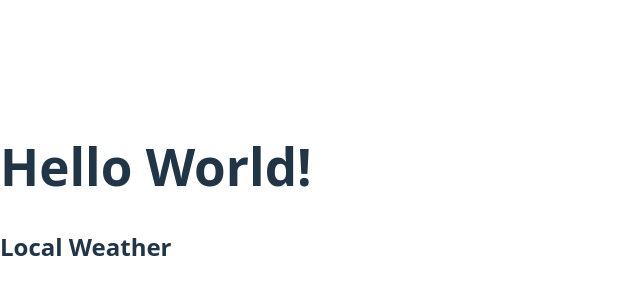
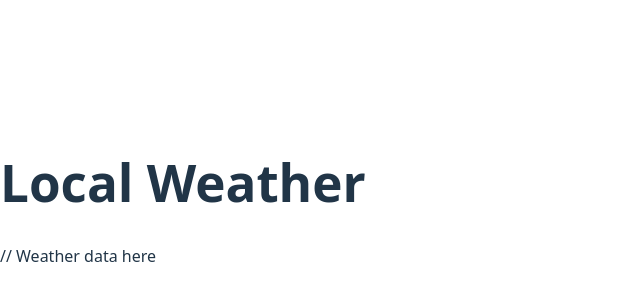
Before and after one commit to SylviaRemington/react-components-lab, a React (Vite) app: page / in a window 1280 px wide. Shown: the part 206-506 px from the top of the page, without its empty margins (0-640 px from the left). Built offline with nearby package versions, Linux system fonts and the light colour scheme.

Commit message:
redoing setup for App.jsx

```diff
--- a/src/App.jsx
+++ b/src/App.jsx
@@ -2,7 +2,7 @@
 // @import WeatherForecast from './components/WeatherForecast/WeatherForecast.jsx';
 
 const App = () => {
-// function App {
+  // function App {
   const weatherForecasts = [
     {
       day: 'Mon',
@@ -43,15 +43,12 @@ const App = () => {
 
   return (
     <>
-      <h1>Hello World!</h1>
-      <h2>Local Weather</h2>
-      {/* playing around with stuff below with .day */}
-      {/* Would actually need to use map method to iterate through array */}
-      {/* <p>{weatherForecasts.day}</p>
+      <h1>Local Weather</h1>
       <section>
-        <WeatherForecast />
-      </section> */}
+      // Weather data here
+      </section>
     </>
+
 
   );
 };
```
